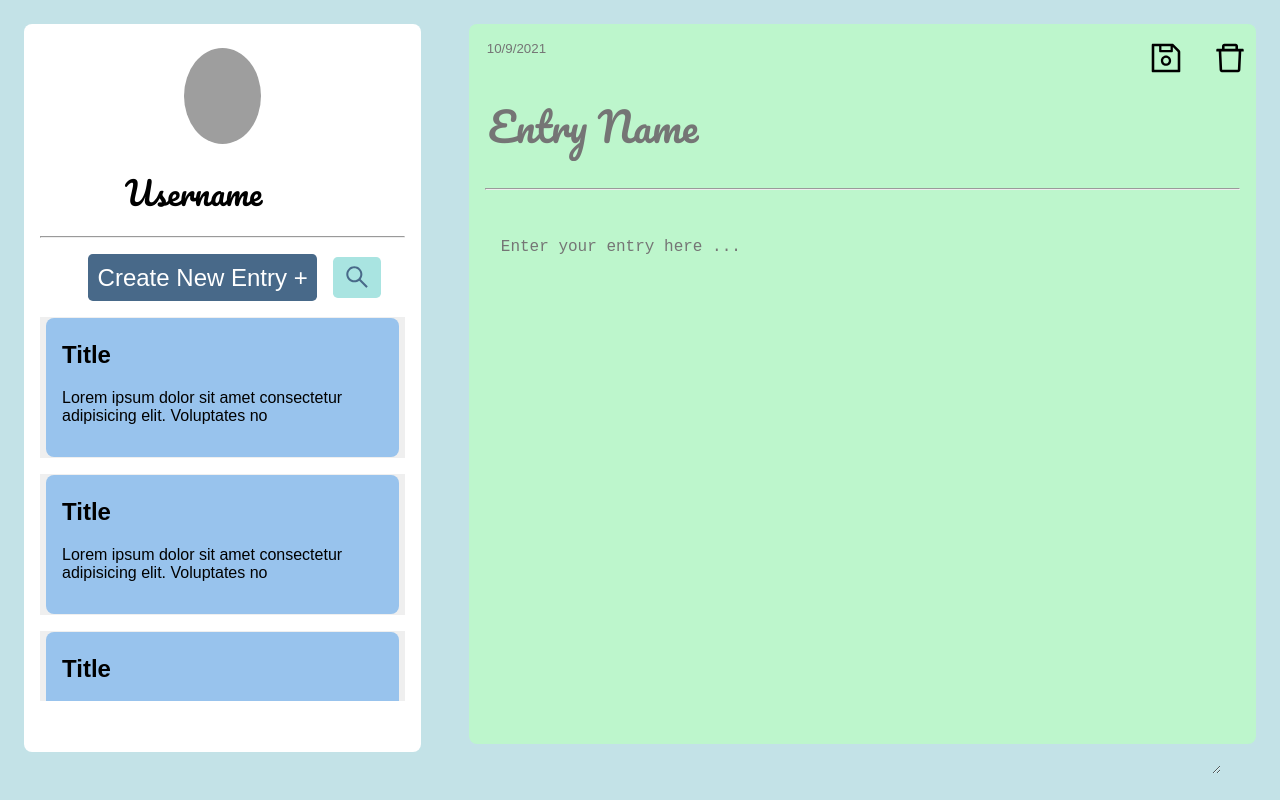
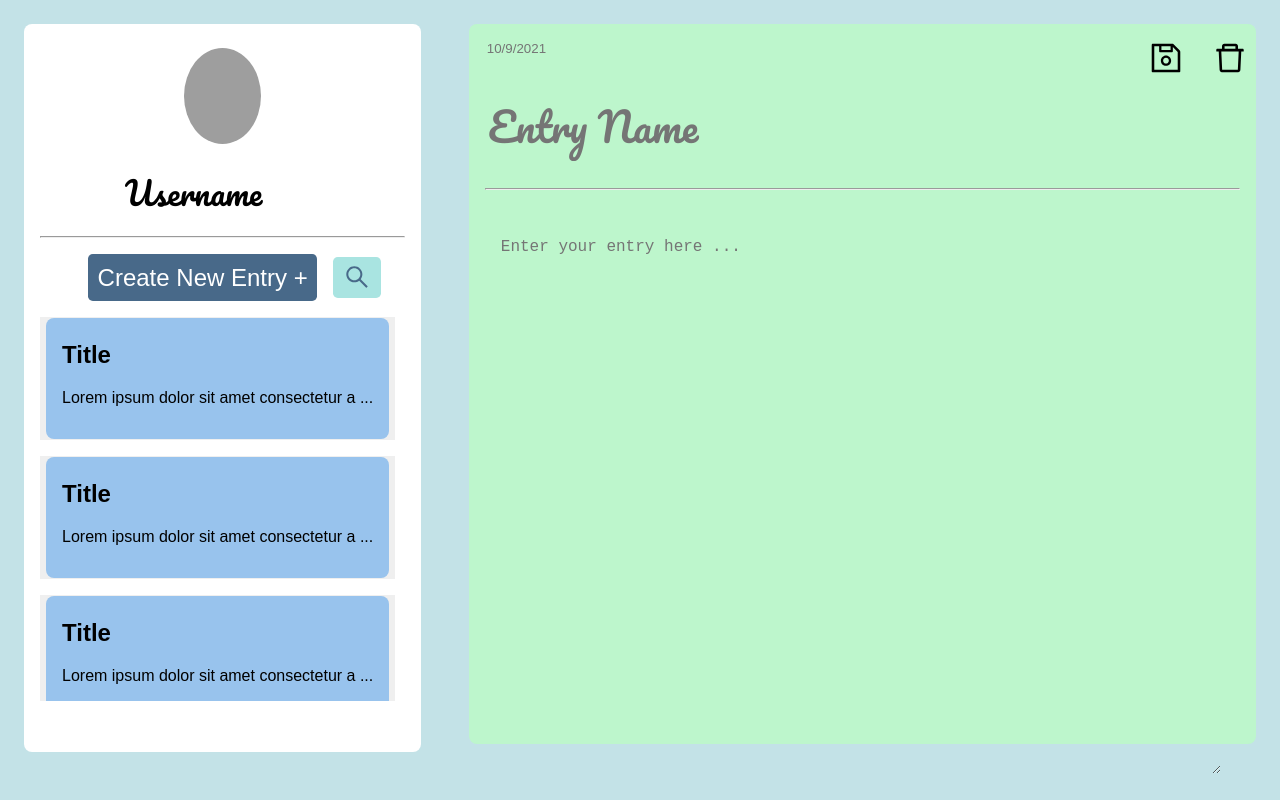
Before and after one commit to ibnjunaid/personal_diary, a React (Create React App) app in the folder client/: page / in a window 1280 px wide. Built offline with nearby package versions, Linux system fonts and the light colour scheme; grey boxes are pictures that could not be loaded.

Commit message:
entry card

```diff
--- a/client/src/components/display/EntryCard.tsx
+++ b/client/src/components/display/EntryCard.tsx
@@ -10,7 +10,7 @@ const EntryCard = ( prop: EntryCardProp ) => {
     return(
         <div className='card'>
            <h2>{prop.title} </h2>
-           <p>{prop.text.substring(0,70)}</p>
+           <p>{prop.text.substring(0,40)} ...</p>
         </div>
     )
 }
```
